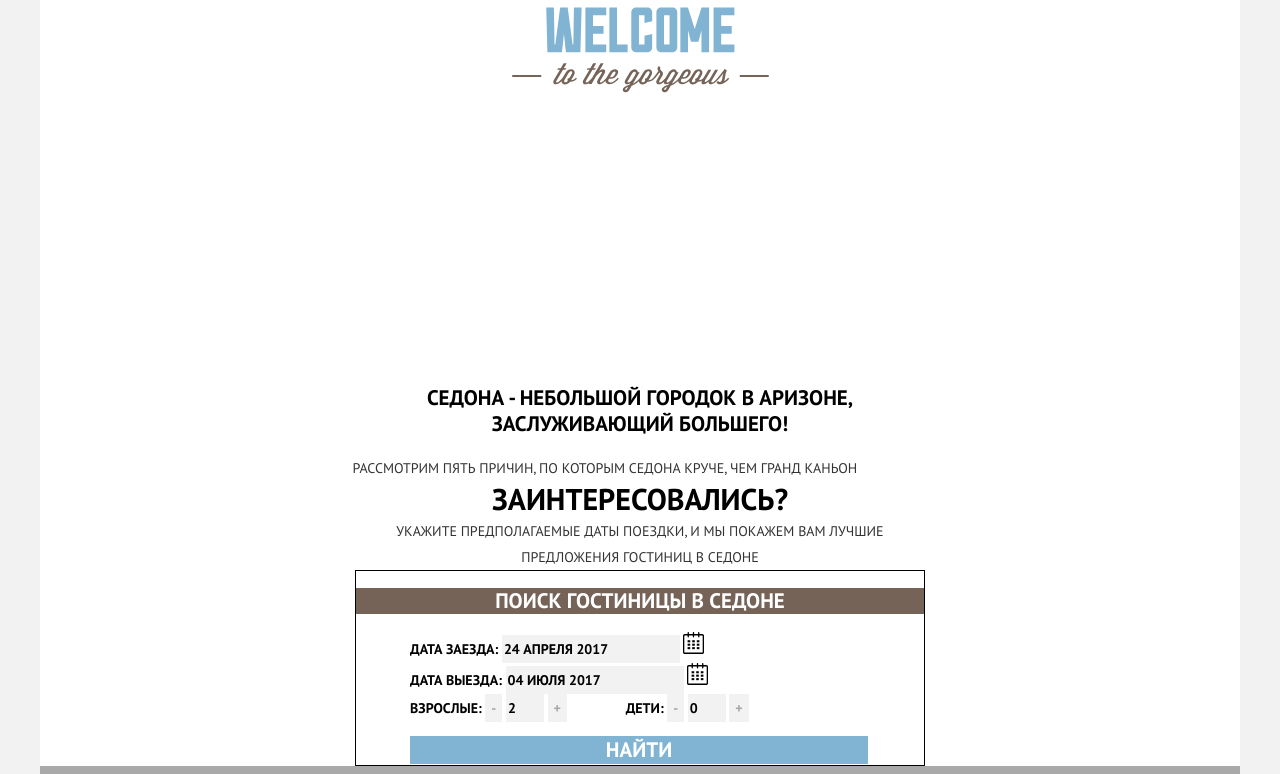
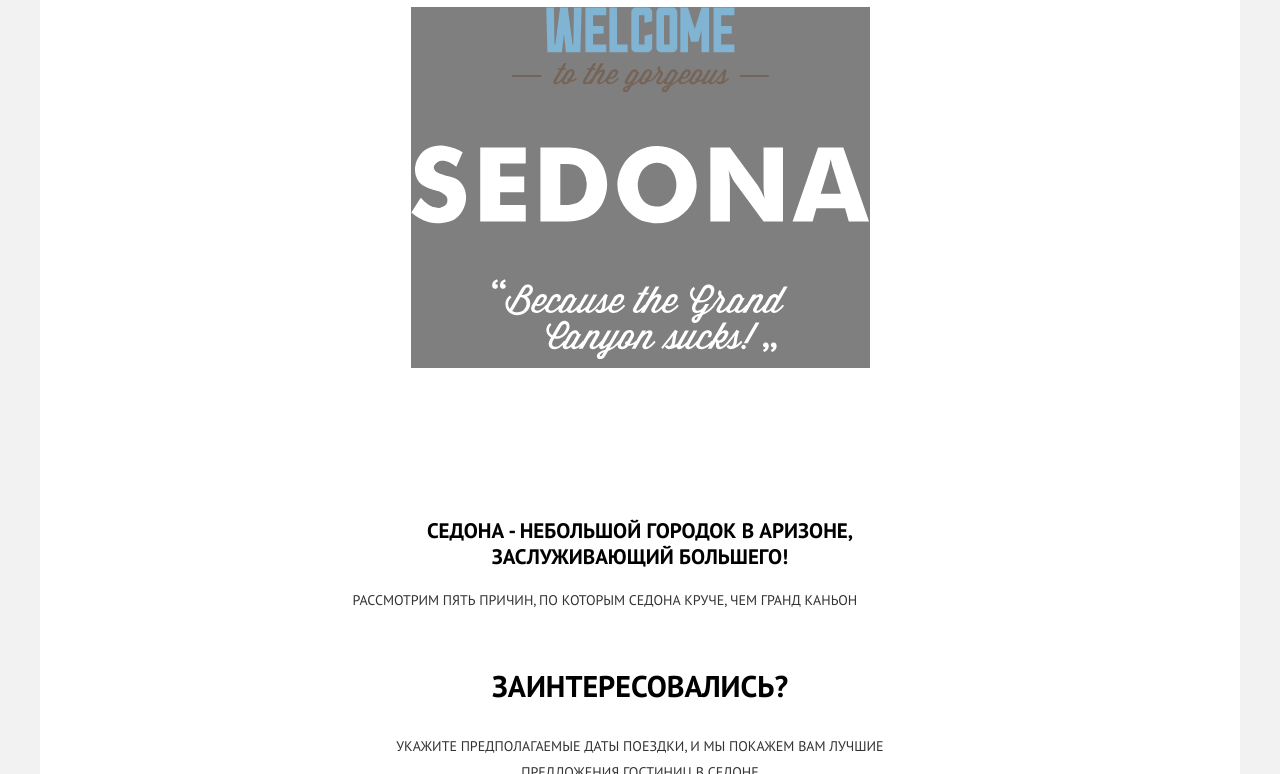
Before and after one commit to ZinchAndrey/925509-sedona, a plain HTML site: page index.html in a window 1280 px wide. Shown: the part 924-1698 px from the top of the page. Drawn offline with Linux system fonts and the light colour scheme.

Commit message:
Подкорректировал главную страницу
Отступы между блоками по вертикали добавил в соответствии с макетом

```diff
--- a/css/style.css
+++ b/css/style.css
@@ -299,10 +299,14 @@ a {
     width: 459px; /* можно ли без указания ширины отцентрировать*/
     margin-left: auto;
     margin-right: auto;
+
+    /* временно */
+    background-color: rgba(0, 0, 0, .5);
 }
 
 .features {
     width: 575px;
+    margin-top: 150px;
     margin-left: auto;
     margin-right: auto;
 }
@@ -313,18 +317,30 @@ a {
     text-align: center;
     margin-left: auto;
     margin-right: auto;
+    margin-top: 55px;
+}
+
+.offer-text {
+    display: block;    /*  верно ли, что я тут блочную модель задал?  */
+    margin-top: 28px;
 }
 
 .booking-form {    /* вот здесь те же свойства, что и выше, лучше просто через запятую класс добавить к .booking-header в части одинаковых свойств или для удобства корректировки/проверки лучше все классы отдельно прописывать? */
     width: 568px;
     margin-left: auto;
     margin-right: auto;
+    margin-top: 50px;
 
     border: solid 1px black; /* временно */
 }
 
 .booking-list {
     padding: 0px;
+    margin: 0;
+}
+
+.booking-list li {
+    margin-bottom: 30px;
 }
 
 .booking-form form {
@@ -332,6 +348,12 @@ a {
     padding: 0;
     margin-left: auto;
     margin-right: auto;
+}
+
+.booking-form h2 {
+    margin: 0 auto 55px;
+    padding-bottom: 32px;
+    padding-top: 32px;
 }
 
 .booking-list li:nth-child(3){
@@ -352,9 +374,15 @@ a {
 }
 
 .search-button {
-    width: 458px;
+    box-sizing: border-box;
+    width: 458px;   /* почему-то ширина все равно считается с padding*/
     margin-left: auto;
     margin-right: auto;
+    margin-top: 25px; /* вот здесь мне не нравится как пришлось отступ задавать. В списке я сделал отступ вниз от каждого пункта, поэтом тут margin складываются*/
+    margin-bottom: 70px;
+    padding-top: 20px;
+    padding-bottom: 20px;
+
 }
 
 .main-footer {
@@ -362,6 +390,8 @@ a {
     width: 1200px;
     padding: 0;
     justify-content: space-between;
+    padding-top: 35px;
+    padding-bottom: 35px;
     background-color: rgba(0,0,0, .3); /* временно*/
 
 
```
